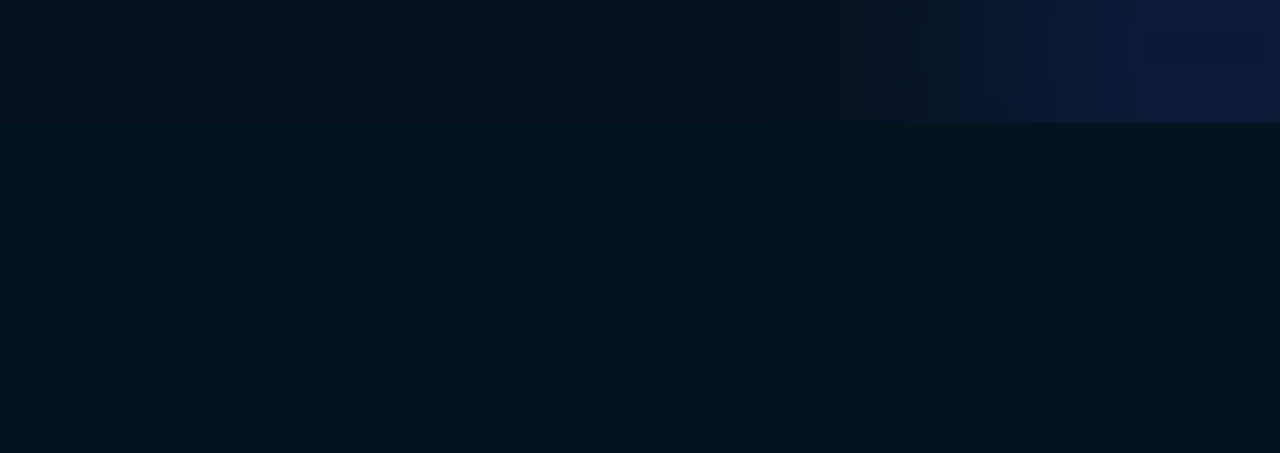
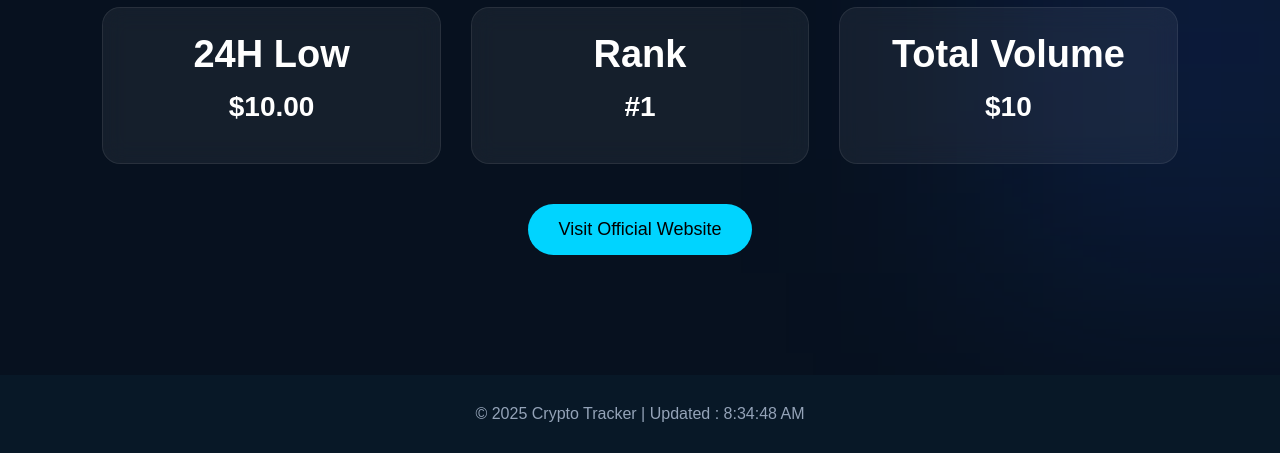
Before and after one commit to AnkitSaini491/Crypto-Tracker-, a Flask app: template templates/coin.html in a window 1280 px wide. Shown: the part 677-1130 px from the top of the page. Before the commit the page ends 800 px from the top, so only its background shows below. Run offline with Flask 3, Linux system fonts and the light colour scheme; the template is opened without the code that fills it: most values are stand-ins (such as "Sample title", 1, 10 or a date in 2020).

Commit message:
Update coin.html

```diff
--- a/templates/coin.html
+++ b/templates/coin.html
@@ -1,16 +1,18 @@
-
 <!DOCTYPE html>
-
-<html>
+<html lang="en">
 
 <head>
 
 <meta charset="UTF-8">
+<meta name="viewport" content="width=device-width, initial-scale=1.0">
 
-<title>{{ coin.name }}</title>
+<title>{{ coin.name }} | Crypto Tracker</title>
 
 <link rel="stylesheet"
 href="{{ url_for('static', filename='style.css') }}">
+
+<link rel="stylesheet"
+href="https://cdnjs.cloudflare.com/ajax/libs/font-awesome/6.5.2/css/all.min.css">
 
 </head>
 
@@ -19,7 +21,11 @@ href="{{ url_for('static', filename='style.css') }}">
 <nav>
 
 <div class="logo">
+
+<i class="fa-brands fa-bitcoin"></i>
+
 CryptoTracker
+
 </div>
 
 <ul>
@@ -36,55 +42,130 @@ CryptoTracker
 
 <section class="hero">
 
-<img src="{{ coin.image.large }}" width="150">
+<img src="{{ coin.image.large }}" width="140">
 
 <h1>{{ coin.name }}</h1>
 
 <h3>{{ coin.symbol.upper() }}</h3>
 
-<h2>
+</section>
 
-${{ coin.market_data.current_price.usd }}
+<section class="market">
 
-</h2>
+<div class="coin-container">
 
-<p>
+<div class="card">
 
-Market Cap :
+<h2>Current Price</h2>
+
+<h3>
+
+${{ "%.2f"|format(coin.market_data.current_price.usd) }}
+
+</h3>
+
+</div>
+
+<div class="card">
+
+<h2>Market Cap</h2>
+
+<h3>
 
 ${{ "{:,}".format(coin.market_data.market_cap.usd) }}
 
-</p>
+</h3>
 
-<p>
+</div>
 
-24H High :
+<div class="card">
 
-${{ coin.market_data.high_24h.usd }}
+<h2>24H High</h2>
 
-</p>
+<h3>
 
-<p>
+${{ "%.2f"|format(coin.market_data.high_24h.usd) }}
 
-24H Low :
+</h3>
 
-${{ coin.market_data.low_24h.usd }}
+</div>
 
-</p>
+<div class="card">
 
-<p>
+<h2>24H Low</h2>
 
-Rank :
+<h3>
+
+${{ "%.2f"|format(coin.market_data.low_24h.usd) }}
+
+</h3>
+
+</div>
+
+<div class="card">
+
+<h2>Rank</h2>
+
+<h3>
 
 #{{ coin.market_cap_rank }}
 
-</p>
+</h3>
+
+</div>
+
+<div class="card">
+
+<h2>Total Volume</h2>
+
+<h3>
+
+${{ "{:,}".format(coin.market_data.total_volume.usd) }}
+
+</h3>
+
+</div>
+
+</div>
+
+<div style="text-align:center;margin-top:40px;">
+
+<a href="{{ coin.links.homepage[0] }}" target="_blank">
+
+<button style="padding:15px 30px;
+background:#00d4ff;
+border:none;
+border-radius:30px;
+font-size:18px;
+cursor:pointer;">
+
+Visit Official Website
+
+</button>
+
+</a>
+
+</div>
+
+</section>
+
+{% else %}
+
+<section class="hero">
+
+<h1>Coin Not Found</h1>
+
+<p>Please go back and try another cryptocurrency.</p>
 
 <a href="/">
 
-<button>
+<button style="padding:15px 30px;
+background:#00d4ff;
+border:none;
+border-radius:30px;
+cursor:pointer;">
 
-Back
+Back Home
 
 </button>
 
@@ -94,6 +175,18 @@ Back
 
 {% endif %}
 
+<footer>
+
+<p>
+
+© 2025 Crypto Tracker
+
+</p>
+
+</footer>
+
+<script src="{{ url_for('static', filename='script.js') }}"></script>
+
 </body>
 
 </html>
```
